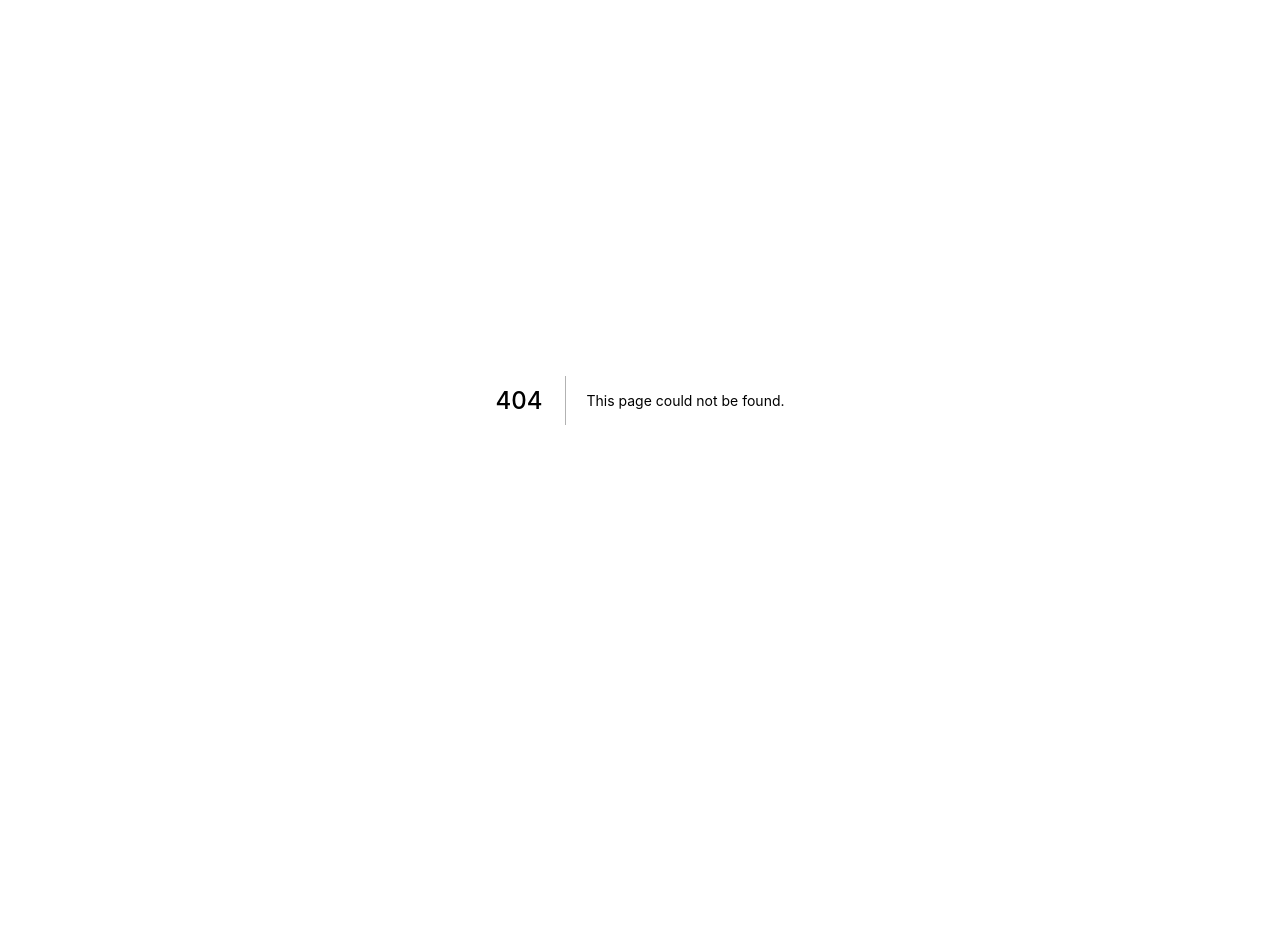
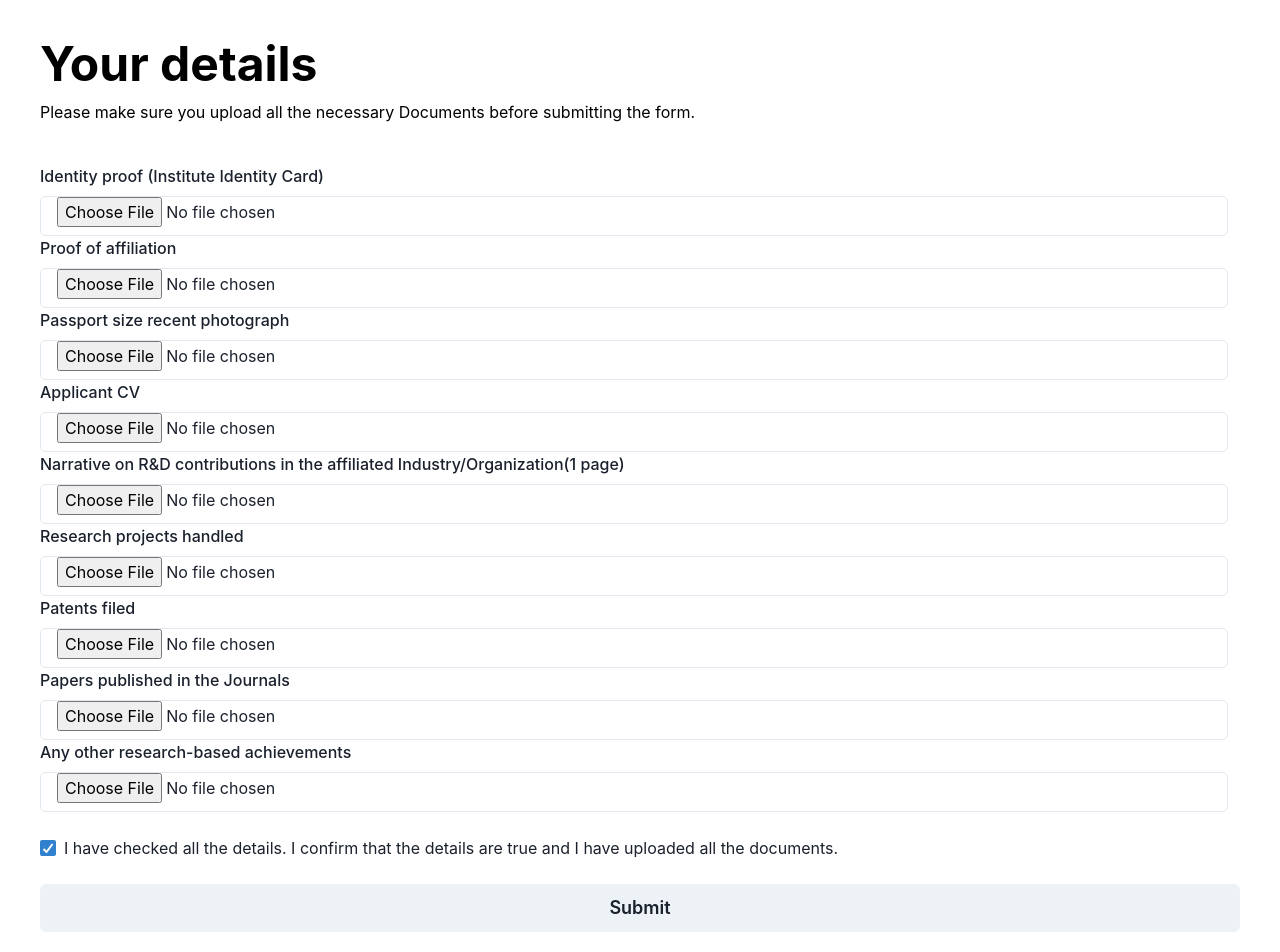
Before and after one commit to IEI-Website/IEI-Website, a Next.js app: page /register/Research-Excellence/GovtOrg in a window 1280 px wide. Before the commit this address had no page. Shown: the top 952 px of the page. Before the commit the page ends 800 px from the top, so only its background shows below. Built offline with nearby package versions, Linux system fonts and the light colour scheme.

Commit message:
research

```diff
--- /dev/null
+++ b/pages/register/Research-Excellence/GovtOrg.js
@@ -0,0 +1,54 @@
+import {
+    FormControl,
+    FormLabel,
+    Input,
+    VStack,
+    Heading,
+    Text,
+    SimpleGrid,
+    GridItem,
+    Select,
+    Checkbox,
+    Button,
+    useColorModeValue,
+  } from '@chakra-ui/react';
+  import CommonDocs from '../CommonDocs.js';
+import UploadFile from '../components/UploadFile.js';
+
+  const GovtOrg = () => {
+    // const bgColor = useColorModeValue('gray.50', 'whiteAlpha.50');
+    const secondaryTextColor = 'black';
+    return (
+      <VStack w="full" h="full" p={10} spacing={10} alignItems="flex-start" >
+        <VStack spacing={3} alignItems="flex-start">
+          <Heading textColor={secondaryTextColor } size="2xl">Your details</Heading>
+          <Text textColor={secondaryTextColor}>Please make sure you upload all the necessary Documents before submitting the form.</Text>
+        </VStack>
+
+        <SimpleGrid columns={1} columnGap={3} rowGap={6} w="full">
+
+          <GridItem>
+            <CommonDocs />
+            <UploadFile  label={"Narrative on R&D contributions in the affiliated Industry/Organization(1 page)"} />
+            <UploadFile  label={"Research projects handled"} />
+            <UploadFile  label={"Patents filed"} />
+            <UploadFile  label={"Papers published in the Journals"} />
+            <UploadFile  label={"Any other research-based achievements"} />
+          </GridItem>
+
+          <GridItem colSpan={2}>
+            <Checkbox defaultChecked>I have checked all the details. I confirm that the details are true and I have uploaded all the documents.</Checkbox>
+          </GridItem>
+
+          <GridItem colSpan={2}>
+            <Button size="lg" w="full">
+              Submit
+            </Button>
+          </GridItem>
+
+        </SimpleGrid>
+      </VStack>
+    );
+  };
+
+  export default GovtOrg;
--- a/pages/register/index.js
+++ b/pages/register/index.js
@@ -5,7 +5,7 @@ import VideoBackground from '../components/VideoBackground';
 import Header from '../components/Header';
 import Footer from '../components/Footer';
 import { Main } from 'next/document';
-import Details from './UserInfo.tsx';
+import Details from './UserInfo.js';
 export default function Home() {
   return (
     <div>
```
Also changed, not shown: pages/register/CommonDocs.js (+1 -7 lines), pages/register/Research-Excellence/Industry.js (added, +54 -0 lines), tsconfig.json (deleted, +0 -30 lines), pages/register/UserInfo.js (renamed from pages/register/UserInfo.tsx).
